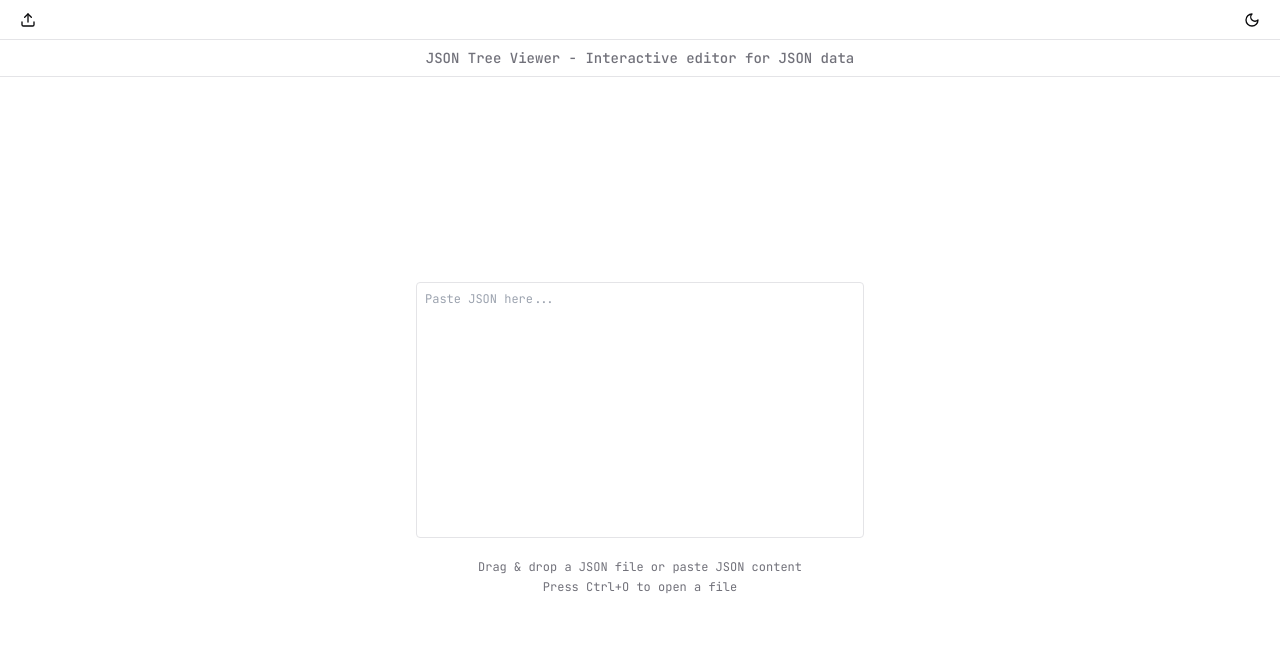
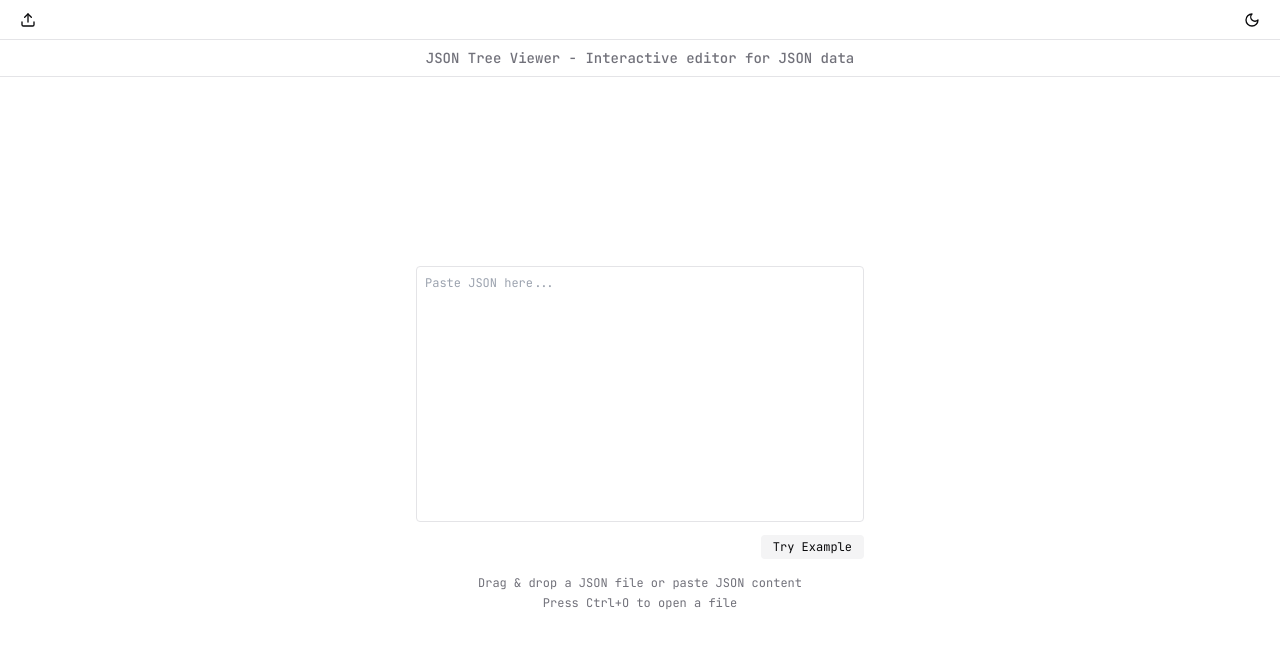
Before and after one commit to moroii69/json-tree-view, a Next.js app: page / in a window 1280 px wide. Shown: the top 648 px of the page. Built offline with nearby package versions, Linux system fonts and the light colour scheme.

Commit message:
add example

```diff
--- a/app/page.tsx
+++ b/app/page.tsx
@@ -217,11 +217,11 @@ export default function JsonTreeViewer() {
         </div>
       </header>
 
+
 <header className="border-b border-zinc-200 dark:border-zinc-800 p-2">
   <h1 className="text-sm font-medium text-center text-zinc-500 dark:text-zinc-400">JSON Tree Viewer - Interactive editor for JSON data</h1>
 </header>
 
-{/* Main content */}
 <main className="flex flex-1 overflow-hidden">
   {!jsonData ? (
     <div className="flex flex-col items-center justify-center w-full h-full gap-4 p-4">
@@ -232,6 +232,59 @@ export default function JsonTreeViewer() {
           onChange={(e) => handleJsonInput(e.target.value)}
           className="w-full h-64 p-2 border border-zinc-200 dark:border-zinc-700 rounded font-mono text-xs bg-transparent focus:outline-none focus:ring-1 focus:ring-zinc-300 dark:focus:ring-zinc-600 resize-none"
         />
+        {/* Try Example button */}
+        <div className="flex justify-end mt-2">
+          <button
+            onClick={() => {
+              // Example JSON data - you can customize this
+              const exampleJson = JSON.stringify(
+                {
+                  "name": "JSON Tree Viewer",
+                  "version": "1.0.0",
+                  "description": "Interactive viewer for JSON data",
+                  "features": {
+                    "treeView": true,
+                    "editing": true,
+                    "search": true,
+                    "themes": ["light", "dark"]
+                  },
+                  "stats": {
+                    "downloads": 1250,
+                    "stars": 48,
+                    "contributors": 5
+                  },
+                  "examples": [
+                    {
+                      "id": 1,
+                      "name": "Simple Object"
+                    },
+                    {
+                      "id": 2,
+                      "name": "Complex Structure"
+                    }
+                  ]
+                },
+                null,
+                2
+              );
+
+              // Set the example JSON to the textarea
+              handleJsonInput(exampleJson);
+
+              // Optional: Auto-parse the example
+              try {
+                const parsed = JSON.parse(exampleJson);
+                setJsonData(parsed);
+                setOriginalData(JSON.parse(JSON.stringify(parsed)));
+              } catch (error) {
+                // Handle error if needed
+              }
+            }}
+            className="px-3 py-1 bg-zinc-100 hover:bg-zinc-200 dark:bg-zinc-800 dark:hover:bg-zinc-700 rounded text-xs"
+          >
+            Try Example
+          </button>
+        </div>
       </div>
       <div className="text-center text-zinc-500 dark:text-zinc-400 text-xs">
         <p>Drag & drop a JSON file or paste JSON content</p>
```
